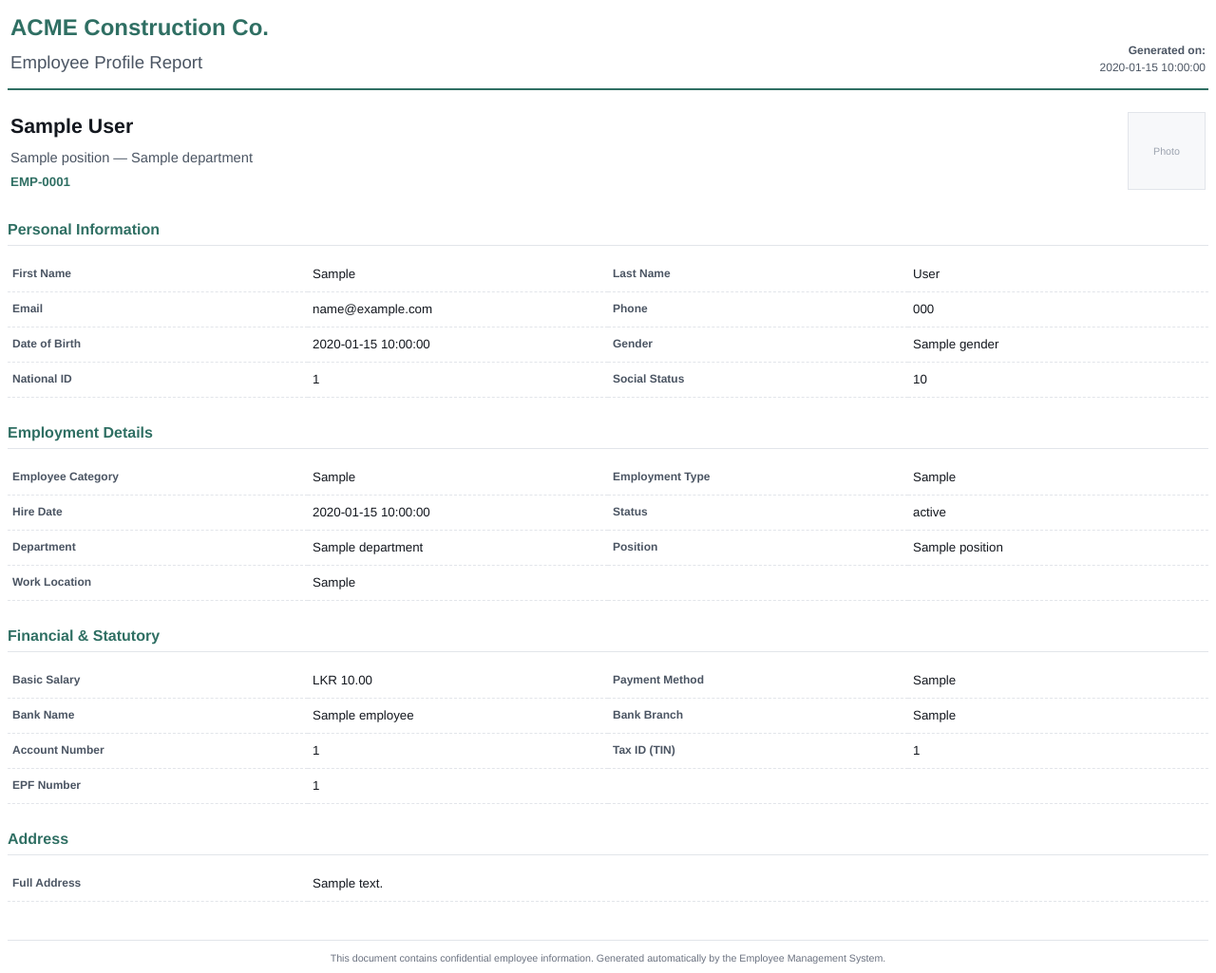
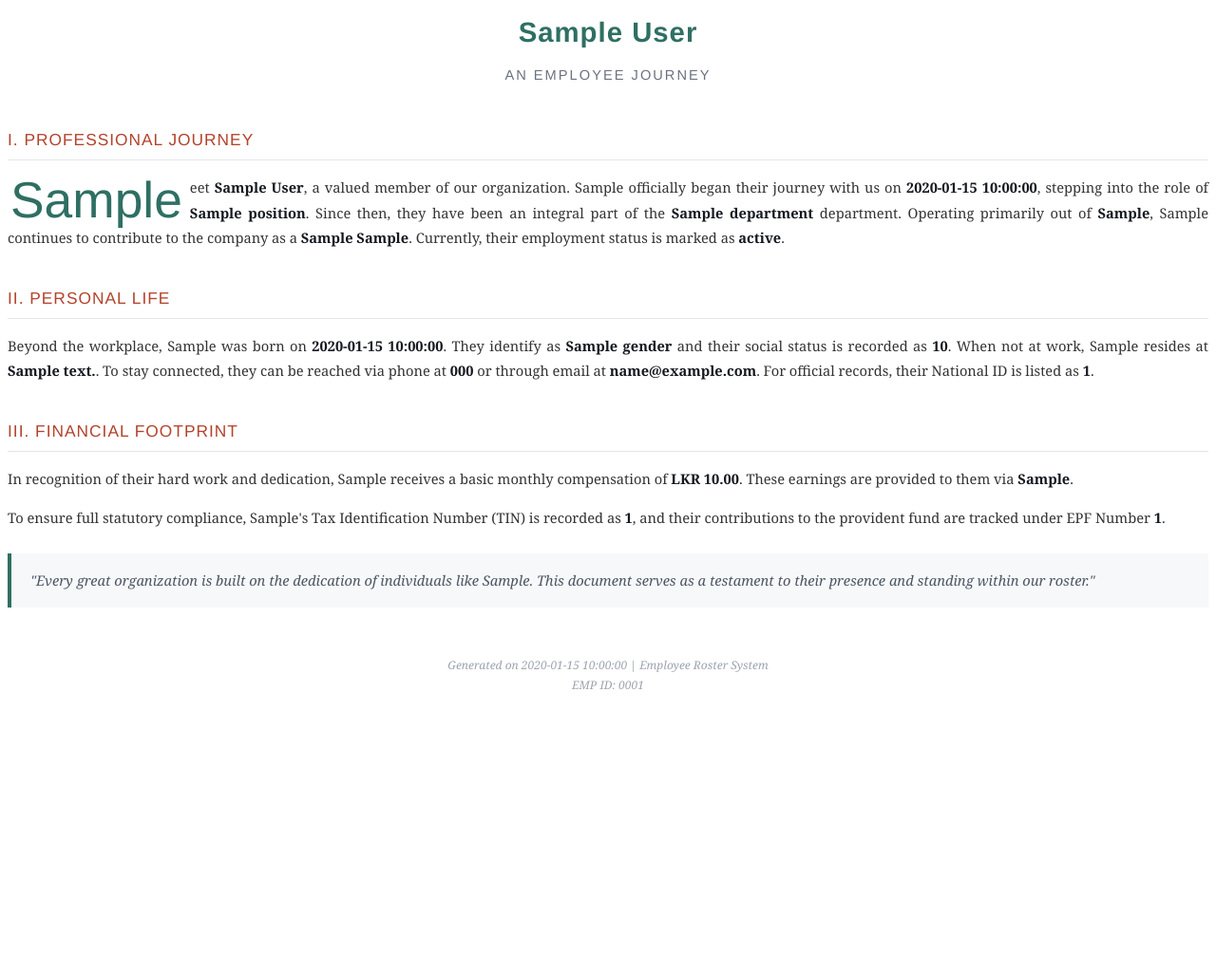
Before and after one commit to RoshD-08/employee_crud, a Flask app: template templates/profile_pdf.html in a window 1280 px wide. Shown: the whole page at 95% size. After the commit the page ends 726 px from the top, so only its background shows below. Run offline with Flask 3, Linux system fonts and the light colour scheme; the template is opened without the code that fills it: most values are stand-ins (such as "Sample title", 1, 10 or a date in 2020); a database or web service that is not in the repository returns one stand-in record (values such as "Sample title"); some libraries are stand-ins or nearby versions.

Commit message:
feat: enhance PDF download functionality for employee profiles with new features

```diff
--- a/templates/profile_pdf.html
+++ b/templates/profile_pdf.html
@@ -2,202 +2,137 @@
 <html>
 <head>
     <meta charset="UTF-8">
-    <title>Employee Profile - {{ employee.first_name }} {{ employee.last_name }}</title>
+    <title>The Story of {{ employee.first_name }} {{ employee.last_name }}</title>
     <style>
         @page {
             size: A4 portrait;
-            margin: 1cm 1.5cm;
+            margin: 2.5cm 2.5cm;
+            @top-right {
+                content: "Page " counter(page) " of " counter(pages);
+                font-size: 8pt;
+                color: #6b7280;
+            }
         }
         body {
+            font-family: 'Georgia', serif;
+            font-size: 11pt;
+            color: #333333;
+            line-height: 1.8;
+            text-align: justify;
+        }
+        .header-title {
             font-family: 'Helvetica', 'Arial', sans-serif;
-            font-size: 10pt;
-            color: #14181F;
-            line-height: 1.5;
-        }
-        .header {
-            border-bottom: 2px solid #2F6F63;
-            padding-bottom: 15px;
-            margin-bottom: 25px;
-            display: flex;
-        }
-        .company-name {
-            font-size: 18pt;
+            font-size: 22pt;
             font-weight: bold;
             color: #2F6F63;
+            text-align: center;
+            margin-bottom: 5px;
+            letter-spacing: 1px;
         }
-        .document-title {
-            font-size: 14pt;
-            color: #4b5563;
-            margin-top: 5px;
+        .header-subtitle {
+            font-family: 'Helvetica', 'Arial', sans-serif;
+            font-size: 11pt;
+            color: #6b7280;
+            text-align: center;
+            margin-bottom: 40px;
+            text-transform: uppercase;
+            letter-spacing: 2px;
         }
-        h2 {
-            font-size: 12pt;
+        .chapter-title {
+            font-family: 'Helvetica', 'Arial', sans-serif;
+            font-size: 13pt;
+            color: #B3432B;
+            border-bottom: 1px solid #E2E5EA;
+            padding-bottom: 5px;
+            margin-top: 35px;
+            margin-bottom: 15px;
+            text-transform: uppercase;
+            letter-spacing: 1px;
+        }
+        .drop-cap {
+            float: left;
+            font-size: 40pt;
+            line-height: 35pt;
+            padding-top: 4px;
+            padding-right: 8px;
+            padding-left: 3px;
             color: #2F6F63;
-            border-bottom: 1px solid #E2E5EA;
-            padding-bottom: 4px;
-            margin-top: 25px;
-            margin-bottom: 12px;
+            font-family: 'Helvetica', 'Arial', sans-serif;
         }
-        .info-table {
-            width: 100%;
-            border-collapse: collapse;
-        }
-        .info-table td {
-            padding: 8px 5px;
-            border-bottom: 1px dashed #E2E5EA;
-            vertical-align: top;
-        }
-        .label {
+        strong {
+            color: #14181F;
             font-weight: bold;
-            color: #4b5563;
-            width: 25%;
-            font-size: 9pt;
-        }
-        .val {
-            width: 25%;
-            color: #14181F;
-        }
-        .photo-cell {
-            text-align: right;
-            vertical-align: top;
         }
         .footer {
-            margin-top: 40px;
+            margin-top: 50px;
             text-align: center;
-            font-size: 8pt;
-            color: #6b7280;
-            border-top: 1px solid #E2E5EA;
-            padding-top: 10px;
+            font-size: 9pt;
+            color: #9ca3af;
+            font-style: italic;
+        }
+        .quote-box {
+            background-color: #F7F8FA;
+            border-left: 4px solid #2F6F63;
+            padding: 15px 20px;
+            margin: 25px 0;
+            font-style: italic;
+            color: #4b5563;
         }
     </style>
 </head>
 <body>
 
-    <table style="width: 100%; border-bottom: 2px solid #2F6F63; padding-bottom: 10px; margin-bottom: 20px;">
-        <tr>
-            <td style="width: 70%; vertical-align: bottom;">
-                <div class="company-name">ACME Construction Co.</div>
-                <div class="document-title">Employee Profile Report</div>
-            </td>
-            <td style="width: 30%; text-align: right; vertical-align: bottom;">
-                <div style="font-size: 9pt; color: #4b5563;">
-                    <strong>Generated on:</strong> <br>
-                    {{ now if now else "---" }}
-                </div>
-            </td>
-        </tr>
-    </table>
+    <div class="header-title">{{ employee.first_name }} {{ employee.last_name }}</div>
+    <div class="header-subtitle">An Employee Journey</div>
 
-    <table style="width: 100%; margin-bottom: 10px;">
-        <tr>
-            <td style="width: 70%;">
-                <h1 style="font-size: 16pt; margin: 0; padding: 0; color: #14181F;">{{ employee.first_name }} {{ employee.last_name }}</h1>
-                <div style="font-size: 11pt; color: #4b5563; margin-top: 5px;">{{ employee.position }} — {{ employee.department }}</div>
-                <div style="font-size: 10pt; color: #2F6F63; margin-top: 5px; font-weight: bold;">EMP-{{ "%04d"|format(employee.id) }}</div>
-            </td>
-            <td style="width: 30%; text-align: right;" class="photo-cell">
-                <!-- xhtml2pdf doesn't always handle remote URLs perfectly, we will skip the photo or use a placeholder -->
-                <div style="width: 80px; height: 80px; background-color: #F7F8FA; border: 1px solid #E2E5EA; display: inline-block; text-align: center; line-height: 80px; color: #9ca3af; font-size: 8pt;">
-                    Photo
-                </div>
-            </td>
-        </tr>
-    </table>
+    <div class="chapter-title">I. Professional Journey</div>
+    <p>
+        <span class="drop-cap">{{ employee.first_name[0] if employee.first_name else 'M' }}</span>
+        eet <strong>{{ employee.first_name }} {{ employee.last_name }}</strong>, a valued member of our organization.
+        {{ employee.first_name }} officially began their journey with us on <strong>{{ employee.hire_date or 'an unspecified date' }}</strong>,
+        stepping into the role of <strong>{{ employee.position or 'a professional' }}</strong>.
+        Since then, they have been an integral part of the <strong>{{ employee.department or 'General' }}</strong> department.
+        Operating primarily out of <strong>{{ employee.work_location or 'our main office' }}</strong>,
+        {{ employee.first_name }} continues to contribute to the company as a <strong>{{ employee.employment_type or 'dedicated' }}</strong>
+        <strong>{{ employee.employee_category or 'employee' }}</strong>.
+        Currently, their employment status is marked as <strong>{{ employee.employment_status or 'Active' }}</strong>.
+    </p>
 
-    <h2>Personal Information</h2>
-    <table class="info-table">
-        <tr>
-            <td class="label">First Name</td>
-            <td class="val">{{ employee.first_name }}</td>
-            <td class="label">Last Name</td>
-            <td class="val">{{ employee.last_name }}</td>
-        </tr>
-        <tr>
-            <td class="label">Email</td>
-            <td class="val">{{ employee.email or '—' }}</td>
-            <td class="label">Phone</td>
-            <td class="val">{{ employee.phone or '—' }}</td>
-        </tr>
-        <tr>
-            <td class="label">Date of Birth</td>
-            <td class="val">{{ employee.date_of_birth or '—' }}</td>
-            <td class="label">Gender</td>
-            <td class="val">{{ employee.gender or '—' }}</td>
-        </tr>
-        <tr>
-            <td class="label">National ID</td>
-            <td class="val">{{ employee.national_id or '—' }}</td>
-            <td class="label">Social Status</td>
-            <td class="val">{{ employee.tax_filing_status or '—' }}</td>
-        </tr>
-    </table>
+    <div class="chapter-title">II. Personal Life</div>
+    <p>
+        Beyond the workplace, {{ employee.first_name }} was born on <strong>{{ employee.date_of_birth or 'a quiet day' }}</strong>.
+        They identify as <strong>{{ employee.gender or 'unspecified' }}</strong> and their social status is recorded as <strong>{{ employee.tax_filing_status or 'unspecified' }}</strong>.
+        When not at work, {{ employee.first_name }} resides at <strong>{{ employee.address or 'their home address' }}</strong>.
+        To stay connected, they can be reached via phone at <strong>{{ employee.phone or 'their personal number' }}</strong>
+        or through email at <strong>{{ employee.email or 'their personal inbox' }}</strong>. For official records, their National ID is listed as <strong>{{ employee.national_id or 'not on file' }}</strong>.
+    </p>
 
-    <h2>Employment Details</h2>
-    <table class="info-table">
-        <tr>
-            <td class="label">Employee Category</td>
-            <td class="val">{{ employee.employee_category or '—' }}</td>
-            <td class="label">Employment Type</td>
-            <td class="val">{{ employee.employment_type or '—' }}</td>
-        </tr>
-        <tr>
-            <td class="label">Hire Date</td>
-            <td class="val">{{ employee.hire_date or '—' }}</td>
-            <td class="label">Status</td>
-            <td class="val">{{ employee.employment_status or '—' }}</td>
-        </tr>
-        <tr>
-            <td class="label">Department</td>
-            <td class="val">{{ employee.department or '—' }}</td>
-            <td class="label">Position</td>
-            <td class="val">{{ employee.position or '—' }}</td>
-        </tr>
-        <tr>
-            <td class="label">Work Location</td>
-            <td colspan="3" class="val">{{ employee.work_location or '—' }}</td>
-        </tr>
-    </table>
+    <div class="chapter-title">III. Financial footprint</div>
+    <p>
+        In recognition of their hard work and dedication, {{ employee.first_name }} receives a basic monthly compensation of
+        <strong>LKR {{ "{:,.2f}".format(employee.basic_salary) if employee.basic_salary else '0.00' }}</strong>.
+        {% if employee.payment_method == 'Bank Transfer' %}
+        These earnings are securely routed via <strong>Bank Transfer</strong> directly into their account at
+        <strong>{{ employee.bank_name or 'their bank' }}</strong> {% if employee.bank_branch %}({{ employee.bank_branch }} branch){% endif %},
+        under the account number <strong>{{ employee.bank_account_number or '[Redacted]' }}</strong>.
+        {% else %}
+        These earnings are provided to them via <strong>{{ employee.payment_method or 'standard methods' }}</strong>.
+        {% endif %}
+    </p>
+    <p>
+        To ensure full statutory compliance, {{ employee.first_name }}'s Tax Identification Number (TIN) is recorded as
+        <strong>{{ employee.tax_id or 'pending' }}</strong>, and their contributions to the provident fund are tracked under
+        EPF Number <strong>{{ employee.epf_number or 'pending' }}</strong>.
+    </p>
 
-    <h2>Financial & Statutory</h2>
-    <table class="info-table">
-        <tr>
-            <td class="label">Basic Salary</td>
-            <td class="val">LKR {{ "{:,.2f}".format(employee.basic_salary) if employee.basic_salary else '—' }}</td>
-            <td class="label">Payment Method</td>
-            <td class="val">{{ employee.payment_method or '—' }}</td>
-        </tr>
-        <tr>
-            <td class="label">Bank Name</td>
-            <td class="val">{{ employee.bank_name or '—' }}</td>
-            <td class="label">Bank Branch</td>
-            <td class="val">{{ employee.bank_branch or '—' }}</td>
-        </tr>
-        <tr>
-            <td class="label">Account Number</td>
-            <td class="val">{{ employee.bank_account_number or '—' }}</td>
-            <td class="label">Tax ID (TIN)</td>
-            <td class="val">{{ employee.tax_id or '—' }}</td>
-        </tr>
-        <tr>
-            <td class="label">EPF Number</td>
-            <td class="val">{{ employee.epf_number or '—' }}</td>
-            <td class="label"></td>
-            <td class="val"></td>
-        </tr>
-    </table>
-
-    {% if employee.address %}
-    <h2>Address</h2>
-    <table class="info-table">
-        <tr>
-            <td class="label" style="width: 25%;">Full Address</td>
-            <td class="val" style="width: 75%;">{{ employee.address }}</td>
-        </tr>
-    </table>
-    {% endif %}
+    <div class="quote-box">
+        "Every great organization is built on the dedication of individuals like {{ employee.first_name }}.
+        This document serves as a testament to their presence and standing within our roster."
+    </div>
 
     <div class="footer">
-        This document contains confidential employee information. Generated automatically by the Employee Management System.
+        Generated on {{ now }} | Employee Roster System<br>
+        EMP ID: {{ "%04d"|format(employee.id) }}
     </div>
 
 </body>
```
